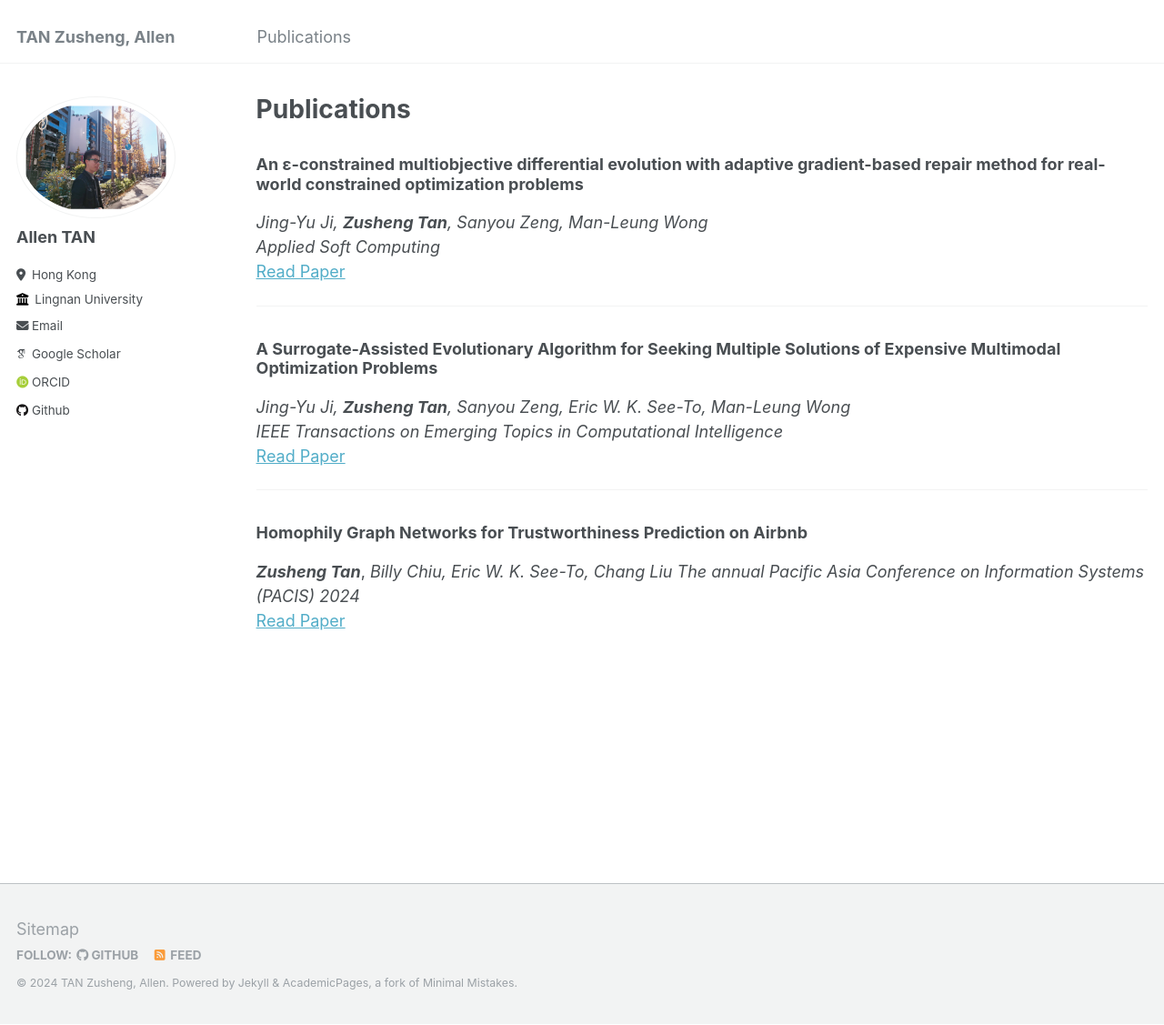
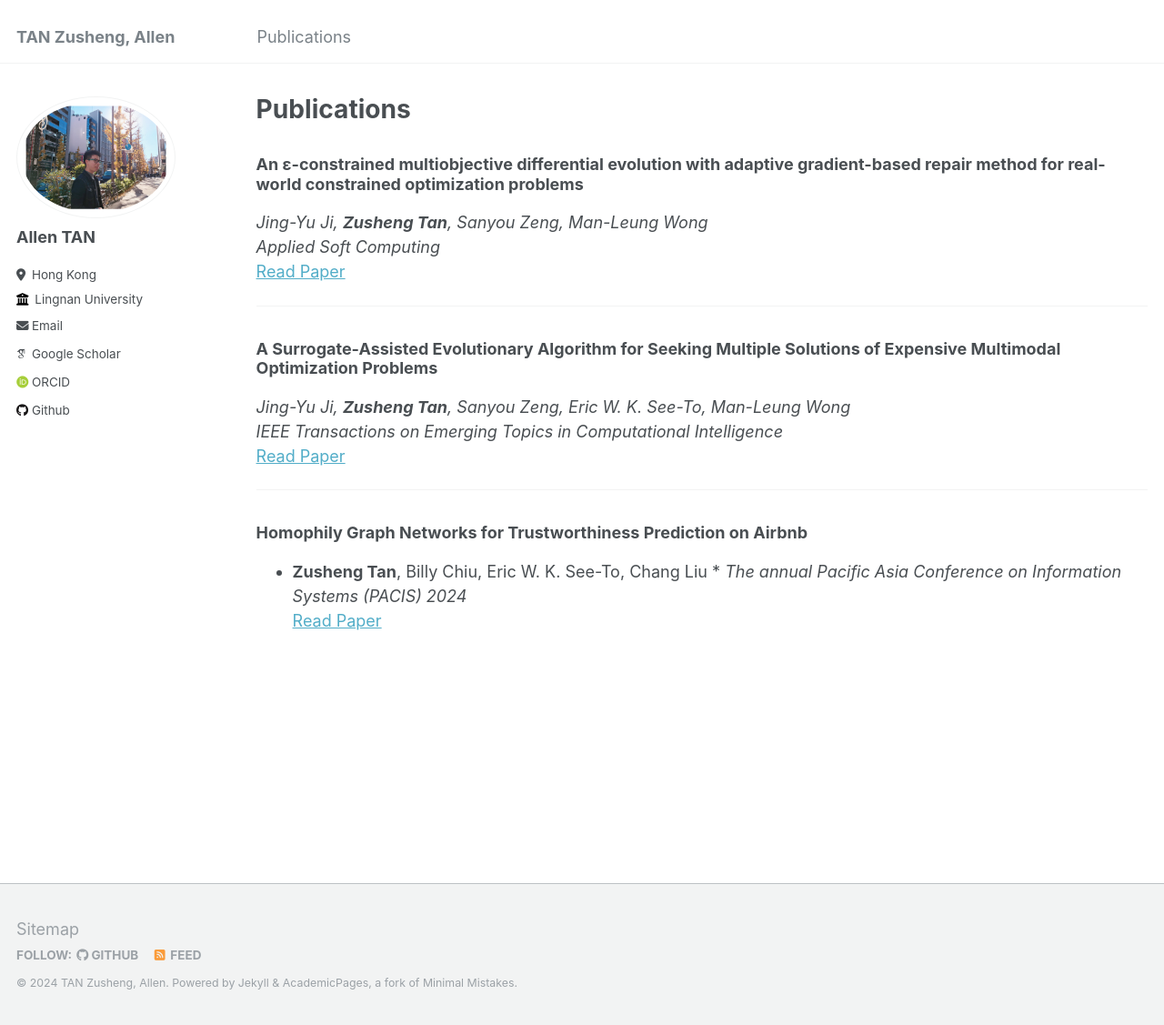
Before and after one commit to allent4n/allent4n.github.io, a Jekyll site: the page built from _pages/publications.md, in a window 1280 px wide and 1127 px high. Shown: the whole window at 91% size. Built offline with Jekyll 4.4.1, drawn with Linux system fonts in a browser that asks for light colours; some web fonts are replaced.

```diff
--- a/_pages/publications.md
+++ b/_pages/publications.md
@@ -20,6 +20,6 @@ author_profile: true
 ---
 
 ### Homophily Graph Networks for Trustworthiness Prediction on Airbnb
-***Zusheng Tan***, *Billy Chiu, Eric W. K. See-To, Chang Liu*
+* **Zusheng Tan**, Billy Chiu, Eric W. K. See-To, Chang Liu *
 *The annual Pacific Asia Conference on Information Systems (PACIS) 2024*
 [Read Paper](https://aisel.aisnet.org/pacis2024/track16_shareecon/track16_shareecon/4/)
```
